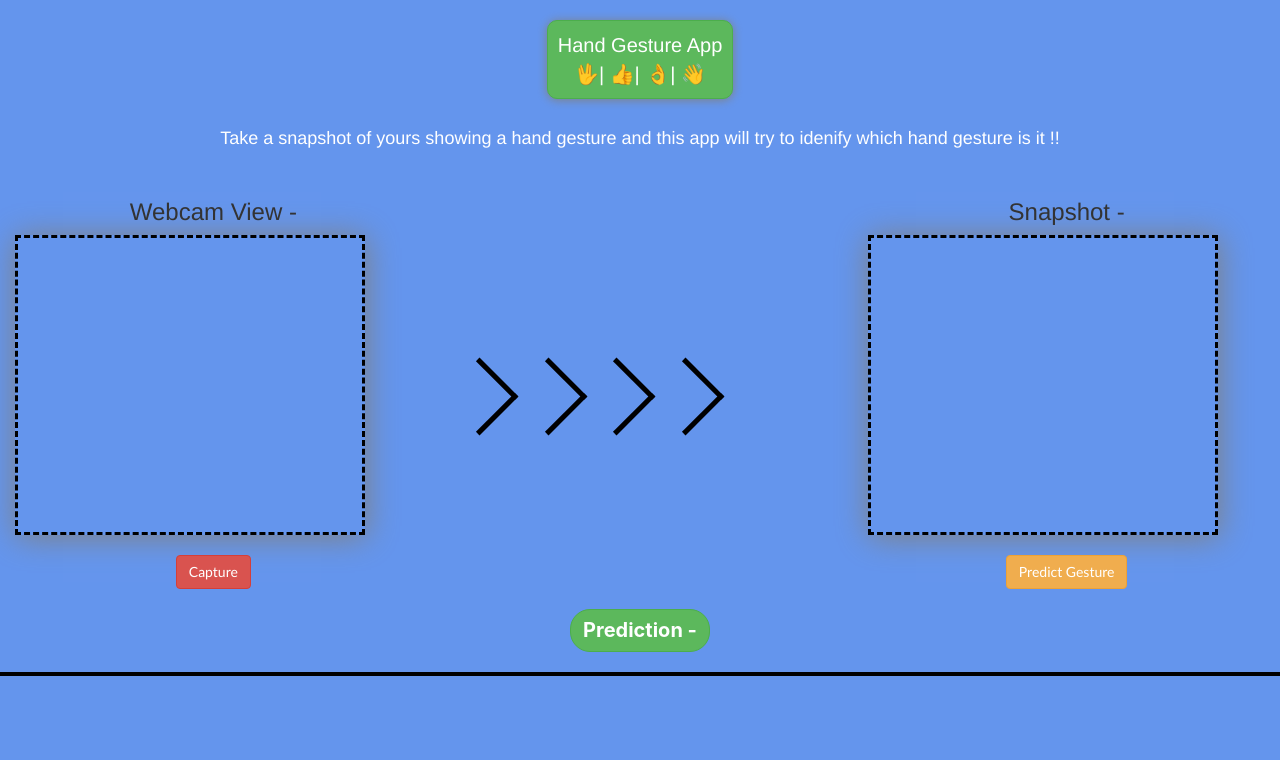
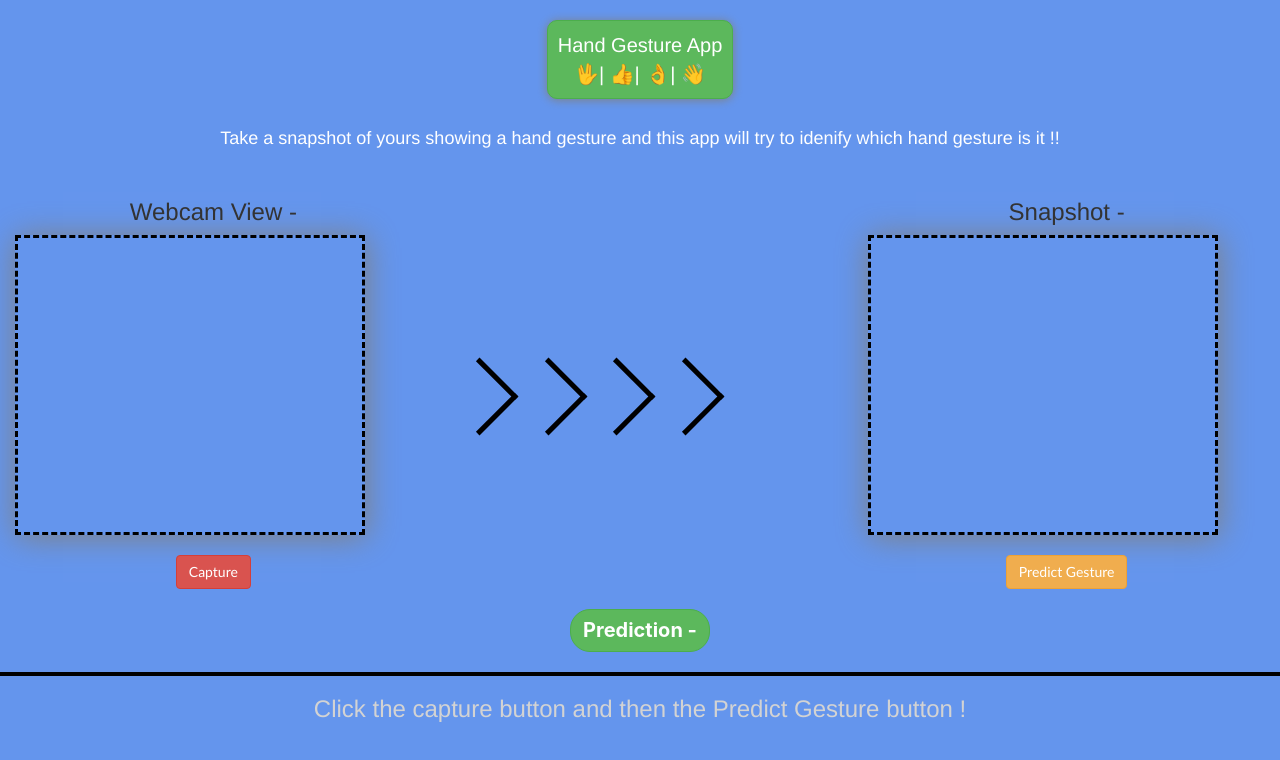
Before and after one commit to p1master10-dev/Hand_Gesture_Project, a plain HTML site: page index.html in a window 1280 px wide. Drawn offline with nearby package versions, Linux system fonts and the light colour scheme.

Commit message:
Update index.html

```diff
--- a/index.html
+++ b/index.html
@@ -59,7 +59,7 @@
 
             <h2 id="predictionToText"></h2>
             <h2 id="predictionToEmoji"></h2>
-            <h3 id="empty_text"></h3>
+            <h3 id="empty_text" style="color: lightgrey;">Click the capture button and then the Predict Gesture button !</h3>
 
             </div>
             </center>
```
